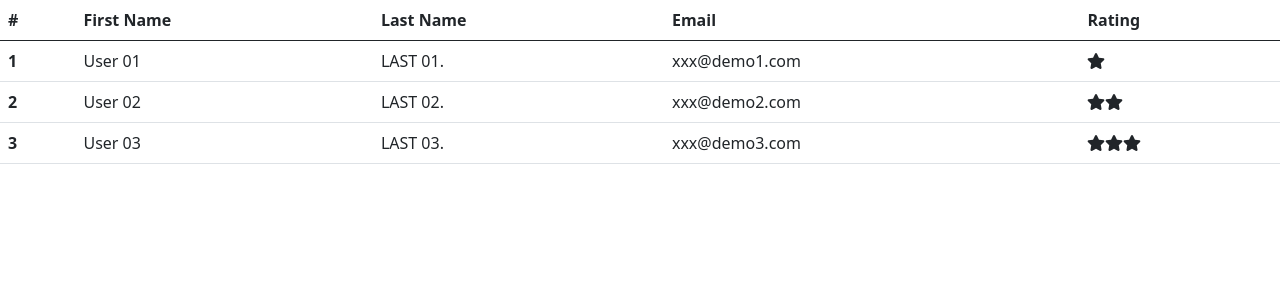
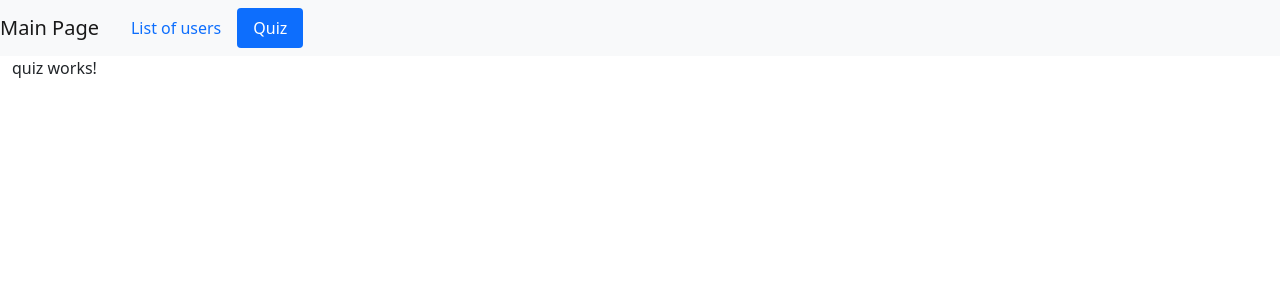
Before and after one commit to DoT-ReversE/workshop-angular-2021-04-21, an Angular app: page /quiz in a window 1280 px wide. Before the commit this address led to /. Shown: the top 300 px of the page. Built offline with nearby package versions, Linux system fonts and the light colour scheme.

Commit message:
Working with Router

```diff
--- a/src/app/app-routing.module.ts
+++ b/src/app/app-routing.module.ts
@@ -1,7 +1,12 @@
 import { NgModule } from '@angular/core';
 import { RouterModule, Routes } from '@angular/router';
+import { LoginComponent } from './login/login.component';
+import { QuizComponent } from './quiz/quiz.component';
 
-const routes: Routes = [];
+const routes: Routes = [
+  { path: "users", component: LoginComponent },
+  { path: "quiz", component: QuizComponent },
+];
 
 @NgModule({
   imports: [RouterModule.forRoot(routes)],
--- /dev/null
+++ b/src/app/main/main.component.html
@@ -0,0 +1,15 @@
+<nav class='navbar navbar-expand navbar-light bg-light'>
+  <a class='navbar-brand'>Main Page</a>
+  <ul class='nav nav-pills'>
+    <li>
+      <a class='nav-link' routerLinkActive='active' [routerLink]="['/users']">List of users</a>
+    </li>
+    <li>
+      <a class='nav-link' routerLinkActive='active' [routerLink]="['/quiz']">Quiz</a>
+    </li>
+  </ul>
+</nav>
+
+<div class='container-fluid'>
+  <router-outlet></router-outlet>
+</div>
--- /dev/null
+++ b/src/app/main/main.component.ts
@@ -0,0 +1,15 @@
+import { Component, OnInit } from '@angular/core';
+
+@Component({
+  selector: 'app-main',
+  templateUrl: './main.component.html',
+  styleUrls: ['./main.component.css']
+})
+export class MainComponent implements OnInit {
+
+  constructor() { }
+
+  ngOnInit(): void {
+  }
+
+}
--- /dev/null
+++ b/src/app/quiz/quiz.component.html
@@ -0,0 +1 @@
+<p>quiz works!</p>
--- /dev/null
+++ b/src/app/quiz/quiz.component.ts
@@ -0,0 +1,15 @@
+import { Component, OnInit } from '@angular/core';
+
+@Component({
+  selector: 'app-quiz',
+  templateUrl: './quiz.component.html',
+  styleUrls: ['./quiz.component.css']
+})
+export class QuizComponent implements OnInit {
+
+  constructor() { }
+
+  ngOnInit(): void {
+  }
+
+}
--- a/src/index.html
+++ b/src/index.html
@@ -9,6 +9,6 @@
   <link href="https://cdn.jsdelivr.net/npm/bootstrap@5.0.0-beta3/dist/css/bootstrap.min.css" rel="stylesheet" integrity="sha384-eOJMYsd53ii+scO/bJGFsiCZc+5NDVN2yr8+0RDqr0Ql0h+rP48ckxlpbzKgwra6" crossorigin="anonymous">
 </head>
 <body>
-  <app-login></app-login>
+  <app-main></app-main>
 </body>
 </html>
```
Also changed, not shown: src/app/app.module.ts (+6 -2 lines), src/app/main/main.component.css (added), src/app/quiz/quiz.component.css (added), 2 other files (tests, documents, lock files or other folders).
